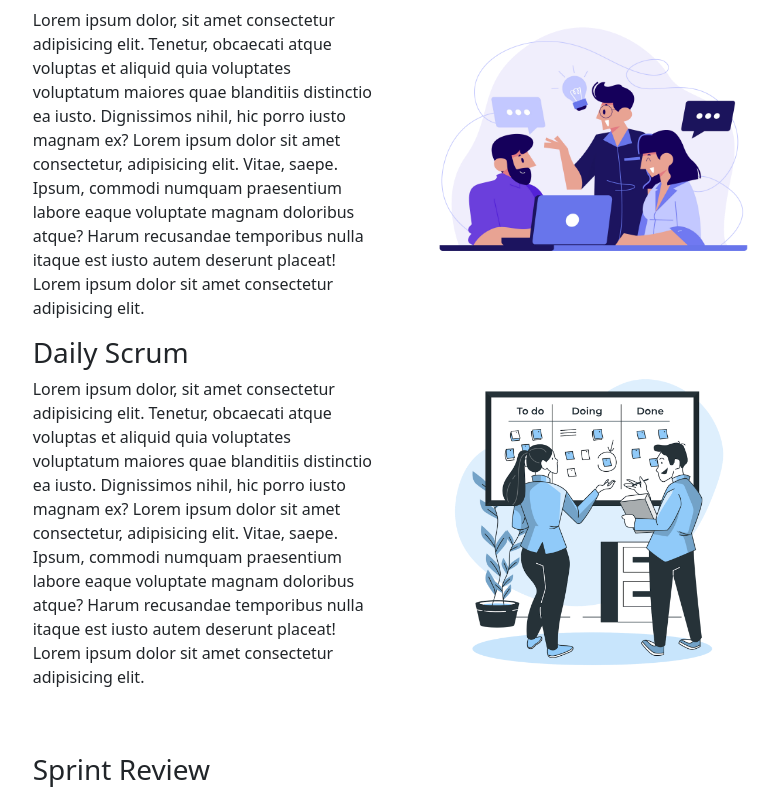
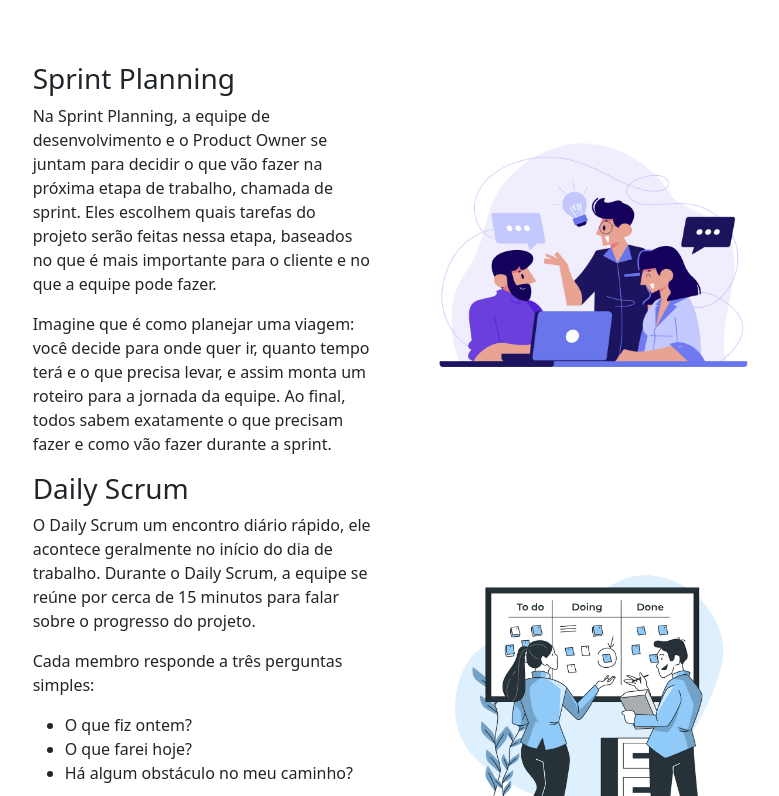
Before and after one commit to Templasan/API---ADS-semestre-1, a Flask app: page /eventos in a window 1280 px wide. Shown: the part 973-1769 px from the top of the page, without its empty margins (369-1148 px from the left). Run offline with Flask 3, Linux system fonts and the light colour scheme; some libraries are stand-ins or nearby versions.

Commit message:
Substituição dos textos place holder por conteúdo na pagina sobre Eventos

```diff
--- a/src/templates/eventos.html
+++ b/src/templates/eventos.html
@@ -21,8 +21,15 @@
     <div class="col-lg-5">
         <h3 class="font-weight-light">Eventos do Scrum</h3>
         <p>
-            Lorem ipsum dolor, sit amet consectetur adipisicing elit. Tenetur, obcaecati atque voluptas et aliquid quia voluptates voluptatum maiores quae blanditiis distinctio ea iusto. Dignissimos nihil, hic porro iusto magnam ex? Lorem ipsum dolor sit amet consectetur, adipisicing elit. Vitae, saepe. Ipsum, commodi numquam praesentium labore eaque voluptate magnam doloribus atque? Harum recusandae temporibus nulla itaque est iusto autem deserunt placeat! Lorem ipsum dolor sit amet consectetur adipisicing elit.
+            O Scrum é baseado em encontros predefinidos chamados eventos e cada um deles tem diretrizes específicas de participação e duração estimada, oferecendo oportunidades para planejamento, sincronização, revisão e melhoria contínua essenciais na metodologia ágil.
         </p>
+        <p>São esses quatro eventos:</p>
+        <ul>
+            <li>Planejamento da sprint (Sprint Planning)</li>
+            <li>Daily Scrum</li>
+            <li>Revisão da sprint (Sprint Review)</li>
+            <li>Retrospectiva da sprint(Sprint Retrospective)</li>
+        </ul>
     </div>
     <div class="col-lg-5 text-center"><img class="img-fluid rounded pb-2 mb-lg-0" src="/static/images/eventosScrum.png" alt="..." /></div>
 </div>
@@ -32,7 +39,10 @@
     <div class="col-lg-5">
         <h3 class="font-weight-light">Sprint</h3>
         <p>
-            Lorem ipsum dolor, sit amet consectetur adipisicing elit. Tenetur, obcaecati atque voluptas et aliquid quia voluptates voluptatum maiores quae blanditiis distinctio ea iusto. Dignissimos nihil, hic porro iusto magnam ex? Lorem ipsum dolor sit amet consectetur, adipisicing elit. Vitae, saepe. Ipsum, commodi numquam praesentium labore eaque voluptate magnam doloribus atque? Harum recusandae temporibus nulla itaque est iusto autem deserunt placeat! Lorem ipsum dolor sit amet consectetur adipisicing elit.
+            Uma sprint é como uma corrida curta em uma pista de atletismo. Durante essa corrida, a equipe de desenvolvimento trabalha para criar uma parte funcional do produto. É como se eles estivessem construindo um pedaço do quebra-cabeça, que, quando todas as partes são unidas, forma o produto completo.
+        </p>
+        <p>
+            Cada sprint tem um tempo fixo, geralmente de uma a quatro semanas, e no final dela, a equipe apresenta o que construiu. Isso permite que a equipe entregue valor ao cliente de forma incremental, ou seja, o produto vai sendo construído aos poucos, com feedback constante dos usuários.
         </p>
     </div>
     <div class="col-lg-5">
@@ -50,7 +60,10 @@
     <div class="col-lg-5">
         <h3 class="font-weight-light">Sprint Planning</h3>
         <p>
-            Lorem ipsum dolor, sit amet consectetur adipisicing elit. Tenetur, obcaecati atque voluptas et aliquid quia voluptates voluptatum maiores quae blanditiis distinctio ea iusto. Dignissimos nihil, hic porro iusto magnam ex? Lorem ipsum dolor sit amet consectetur, adipisicing elit. Vitae, saepe. Ipsum, commodi numquam praesentium labore eaque voluptate magnam doloribus atque? Harum recusandae temporibus nulla itaque est iusto autem deserunt placeat! Lorem ipsum dolor sit amet consectetur adipisicing elit.
+            Na Sprint Planning, a equipe de desenvolvimento e o Product Owner se juntam para decidir o que vão fazer na próxima etapa de trabalho, chamada de sprint. Eles escolhem quais tarefas do projeto serão feitas nessa etapa, baseados no que é mais importante para o cliente e no que a equipe pode fazer.
+        </p>
+        <p>
+            Imagine que é como planejar uma viagem: você decide para onde quer ir, quanto tempo terá e o que precisa levar, e assim monta um roteiro para a jornada da equipe. Ao final, todos sabem exatamente o que precisam fazer e como vão fazer durante a sprint.
         </p>
     </div>
     <div class="col-lg-5 text-center"><img class="img-fluid rounded mb-lg-0" src="/static/images/planning.png" height="400" width="400" alt="..." /></div>
@@ -61,7 +74,16 @@
     <div class="col-lg-5">
         <h3 class="font-weight-light">Daily Scrum</h3>
         <p>
-            Lorem ipsum dolor, sit amet consectetur adipisicing elit. Tenetur, obcaecati atque voluptas et aliquid quia voluptates voluptatum maiores quae blanditiis distinctio ea iusto. Dignissimos nihil, hic porro iusto magnam ex? Lorem ipsum dolor sit amet consectetur, adipisicing elit. Vitae, saepe. Ipsum, commodi numquam praesentium labore eaque voluptate magnam doloribus atque? Harum recusandae temporibus nulla itaque est iusto autem deserunt placeat! Lorem ipsum dolor sit amet consectetur adipisicing elit.
+            O Daily Scrum um encontro diário rápido, ele acontece geralmente no início do dia de trabalho. Durante o Daily Scrum, a equipe se reúne por cerca de 15 minutos para falar sobre o progresso do projeto.
+        </p>
+        <p>Cada membro responde a três perguntas simples:</p>
+        <ul>
+            <li>O que fiz ontem?</li>
+            <li>O que farei hoje?</li>
+            <li>Há algum obstáculo no meu caminho?</li>
+        </ul>
+        <p>
+            Essas perguntas ajudam a equipe a ficar sincronizada, compartilhar informações e identificar qualquer problema que possa surgir. É uma maneira rápida e eficaz de garantir que todos estejam na mesma página e trabalhando na direção certa.
         </p>
     </div>
     <div class="col-lg-5 text-center"><img class="img-fluid rounded mb-lg-0" src="/static/images/daily.png" height="300" width="300" alt="..." /></div>
@@ -72,7 +94,10 @@
     <div class="col-lg-5">
         <h3 class="font-weight-light">Sprint Review</h3>
         <p>
-            Lorem ipsum dolor, sit amet consectetur adipisicing elit. Tenetur, obcaecati atque voluptas et aliquid quia voluptates voluptatum maiores quae blanditiis distinctio ea iusto. Dignissimos nihil, hic porro iusto magnam ex? Lorem ipsum dolor sit amet consectetur, adipisicing elit. Vitae, saepe. Ipsum, commodi numquam praesentium labore eaque voluptate magnam doloribus atque? Harum recusandae temporibus nulla itaque est iusto autem deserunt placeat! Lorem ipsum dolor sit amet consectetur adipisicing elit.
+            A Sprint Review é como uma apresentação de projeto. Ela acontece no final de cada sprint, quando a equipe mostra o que conseguiu fazer. Participam dela a equipe de desenvolvimento, o Product Owner, e outras pessoas interessadas no projeto, como clientes ou gerentes.
+        </p>
+        <p>
+            É como um show-and-tell, onde é compartilhado o que foi realizado durante aquela sprint. Isso é importante porque permite que todos vejam o progresso do projeto e deem feedback. É uma oportunidade para ajustar o curso do projeto, se necessário, e garantir que o produto final atenda às expectativas do cliente.
         </p>
     </div>
     <div class="col-lg-5">
@@ -89,7 +114,10 @@
     <div class="col-lg-5">
         <h3 class="font-weight-light">Sprint Retrospective</h3>
         <p>
-            Lorem ipsum dolor, sit amet consectetur adipisicing elit. Tenetur, obcaecati atque voluptas et aliquid quia voluptates voluptatum maiores quae blanditiis distinctio ea iusto. Dignissimos nihil, hic porro iusto magnam ex? Lorem ipsum dolor sit amet consectetur, adipisicing elit. Vitae, saepe. Ipsum, commodi numquam praesentium labore eaque voluptate magnam doloribus atque? Harum recusandae temporibus nulla itaque est iusto autem deserunt placeat! Lorem ipsum dolor sit amet consectetur adipisicing elit.
+            A Sprint Retrospective, ou Retrospectiva da Sprint, é uma reunião realizada ao final de cada sprint após a Review. Nela a equipe se reúne para refletir sobre como as coisas foram.
+        </p>
+        <p>
+            É uma chance de olhar para trás e discutir o que funcionou bem, o que não funcionou tão bem e o que pode ser melhorado para a próxima vez. Todo mundo participa, e é uma oportunidade para compartilhar ideias e sugestões para tornar o trabalho ainda melhor.
         </p>
     </div>
     <div class="col-lg-5"><img class="img-fluid rounded mb-lg-0" src="/static/images/retrospective.png" alt="..." /></div>
```
